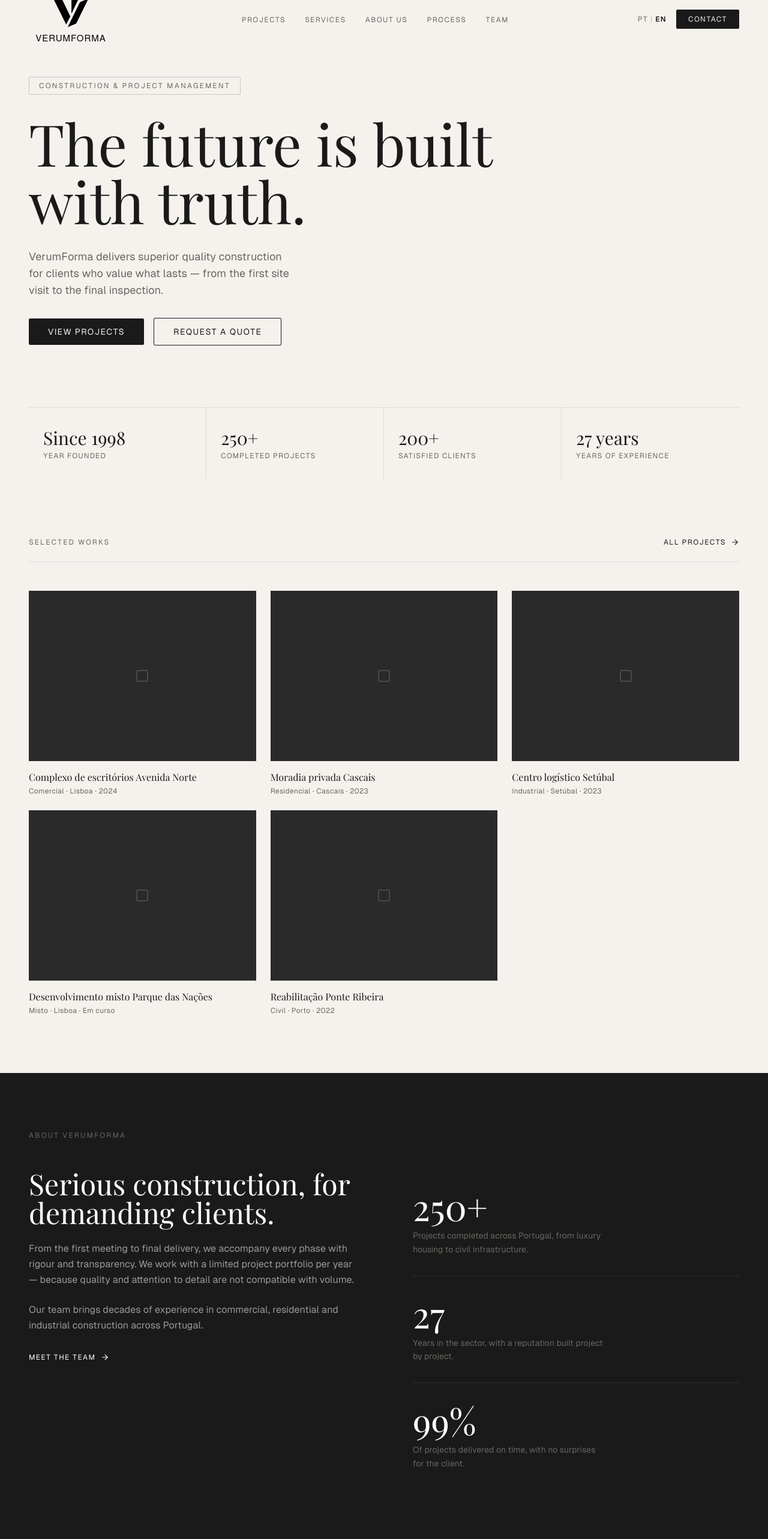
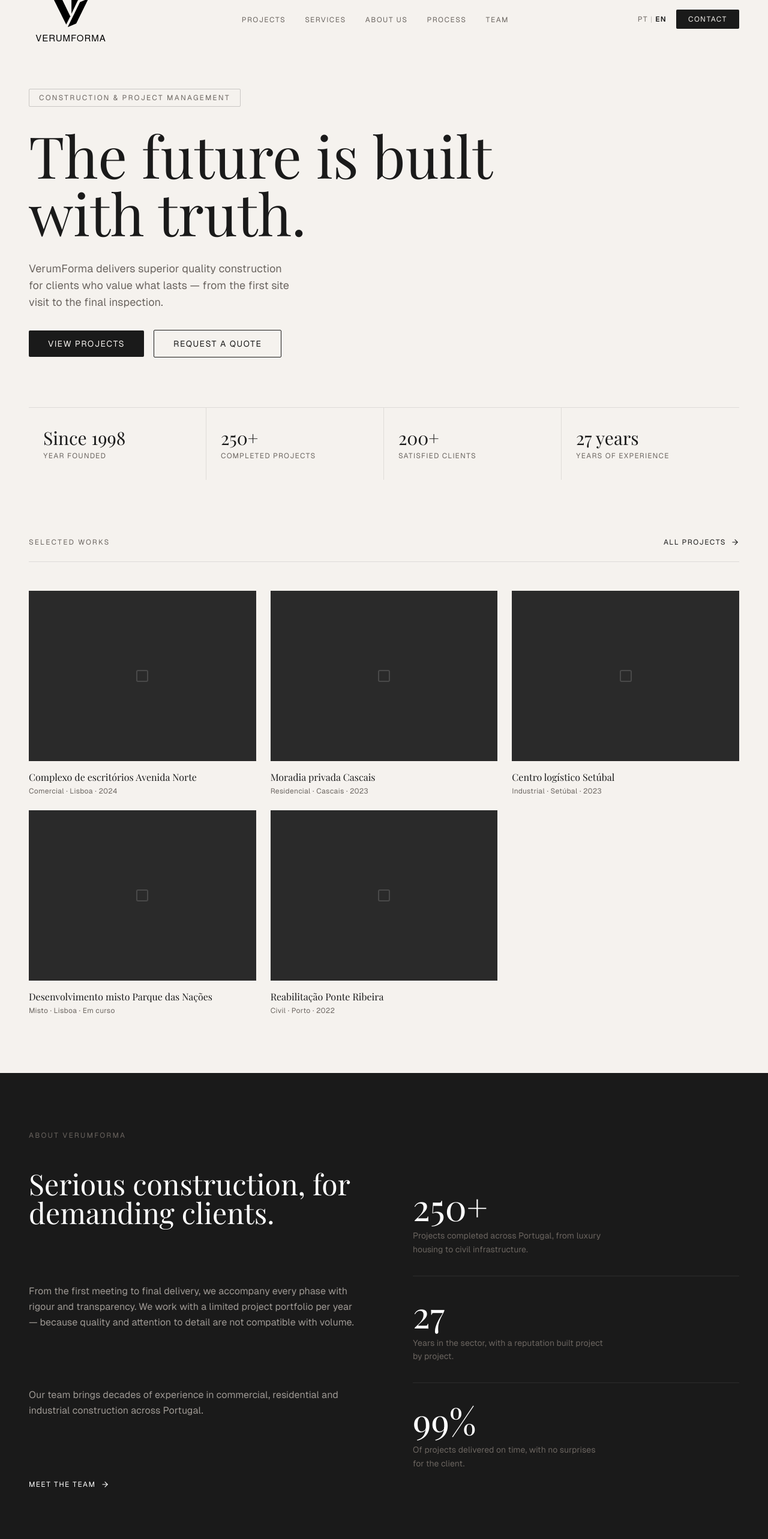
Before and after one commit to VerumForma/verumforma-website, a Next.js app: page /en in a window 1280 px wide. Shown: the top 2566 px of the page at 60% size. Built offline with nearby package versions, Linux system fonts and the light colour scheme.

Commit message:
fix: hero alignment, about layout, team cards, contact spacing

```diff
--- a/components/sections/About.tsx
+++ b/components/sections/About.tsx
@@ -33,7 +33,7 @@ export default function About({ dict }: Props) {
         {/* Two-column layout */}
         <div className="grid grid-cols-1 lg:grid-cols-2 gap-16 lg:gap-24">
           {/* Left — copy */}
-          <div className="flex flex-col gap-6">
+          <div className="flex flex-col gap-6 justify-between">
             <motion.h2 {...fadeUp(0.1)} className="font-playfair text-4xl md:text-5xl text-white leading-[1.1]">
               {a.headline}
             </motion.h2>
--- a/components/sections/Contact.tsx
+++ b/components/sections/Contact.tsx
@@ -68,7 +68,7 @@ export default function Contact({ dict }: Props) {
           <h2 className="font-playfair text-4xl md:text-5xl text-white leading-[1.1]">{c.headline}</h2>
           <p className="font-sans text-base text-[#9E9994] leading-relaxed max-w-sm">{c.subtext}</p>
 
-          <div className="flex flex-col gap-4 pt-4 border-t border-[rgba(255,255,255,0.08)]">
+          <div className="flex flex-col gap-6 pt-6 border-t border-[rgba(255,255,255,0.08)]">
             <a href={`mailto:${c.email_budgets}`} className="flex items-center gap-3 text-sm font-sans text-[#9E9994] hover:text-white transition-colors">
               <Mail size={16} className="text-[#6B6560] flex-shrink-0" />
               {c.email_budgets}
--- a/components/sections/Hero.tsx
+++ b/components/sections/Hero.tsx
@@ -27,10 +27,10 @@ export default function Hero({ dict }: Props) {
 
   return (
     <section
-      className="min-h-screen flex flex-col justify-between pt-32 pb-0 px-6 md:px-12"
+      className="min-h-screen flex flex-col pt-32 pb-0 px-6 md:px-12"
       style={{ backgroundColor: 'var(--bg)' }}
     >
-      <div className="max-w-7xl mx-auto w-full flex flex-col gap-8">
+      <div className="max-w-7xl mx-auto w-full flex-1 flex flex-col justify-center gap-8">
         {/* Badge */}
         <motion.div {...fadeUp(0.1)}>
           <span
--- a/components/sections/Team.tsx
+++ b/components/sections/Team.tsx
@@ -30,7 +30,7 @@ export default function Team({ dict }: Props) {
           {[0, 1, 2, 3].map(i => (
             <motion.div key={i} {...fadeUp(i)} className="flex flex-col gap-3">
               <div
-                className="w-full aspect-square"
+                className="w-full aspect-[3/4]"
                 style={{ backgroundColor: '#2A2A2A' }}
               />
               <p className="font-playfair text-base text-[#1A1A1A]">—</p>
```
